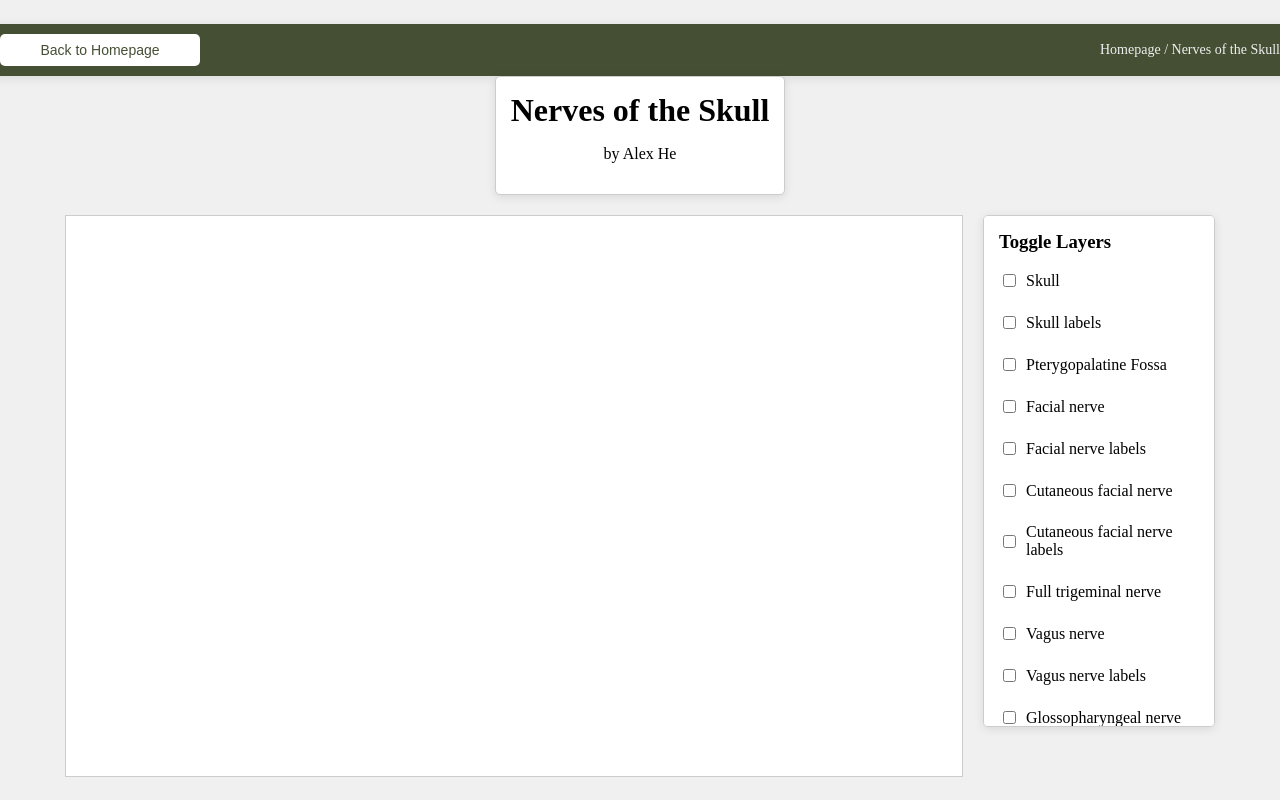
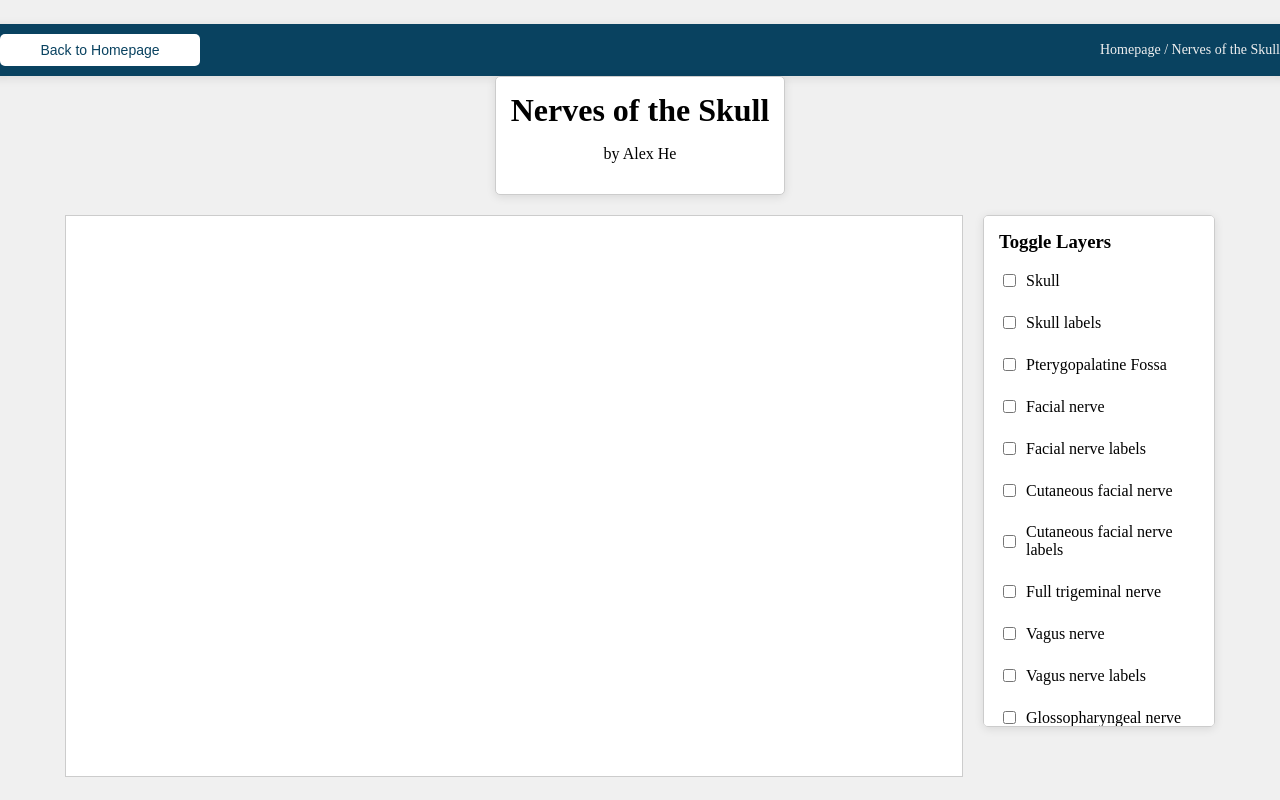
Before and after one commit to Doodaide/Cranial-Cervical-anatomy, a plain HTML site: page nerves.html in a window 1280 px wide. Drawn offline with Linux system fonts and the light colour scheme.

Commit message:
styles updated

```diff
--- a/styles.css
+++ b/styles.css
@@ -114,7 +114,7 @@ button {
   justify-content: space-between;
   width: 100%;
   padding: 10px;
-  background-color: #444f34; /* Dark green background */
+  background-color: #094260; /* Dark green background */
   color: white;
   box-shadow: 0 2px 10px rgba(0, 0, 0, 0.1);
 }
@@ -123,7 +123,7 @@ button {
   padding: 8px 12px;
   font-size: 14px;
   background-color: white;
-  color: #444f34;
+  color: #094260;
   border: none;
   border-radius: 5px;
   cursor: pointer;
```
